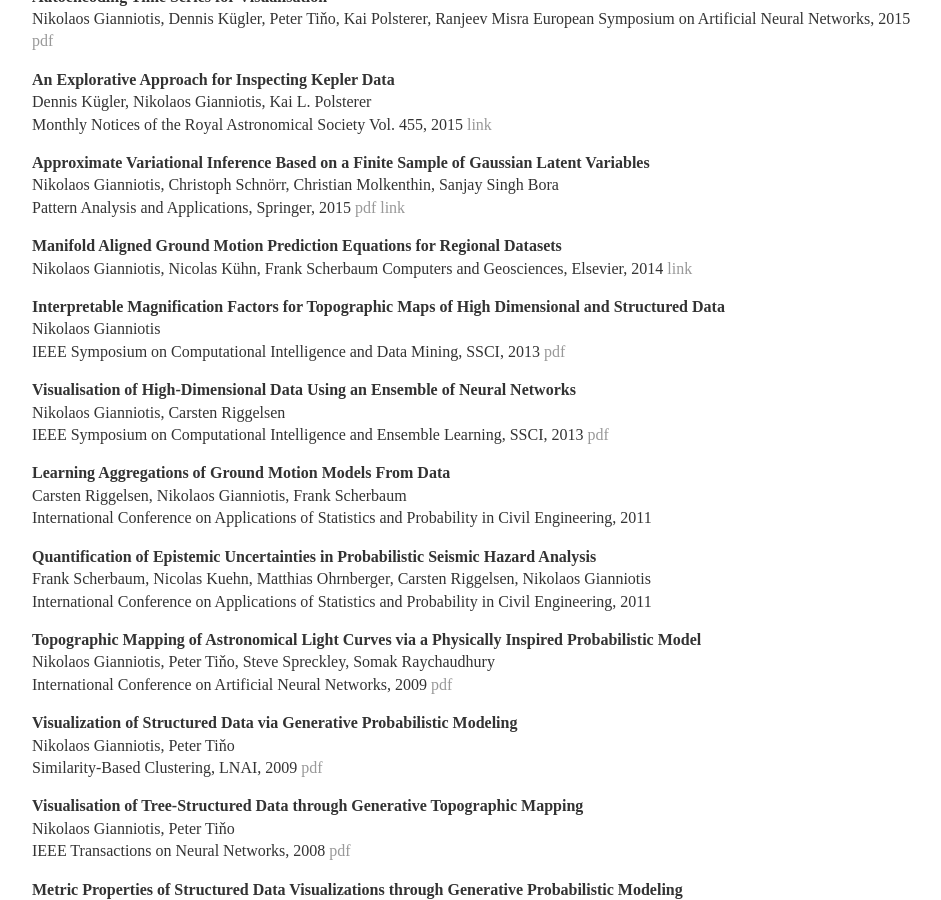
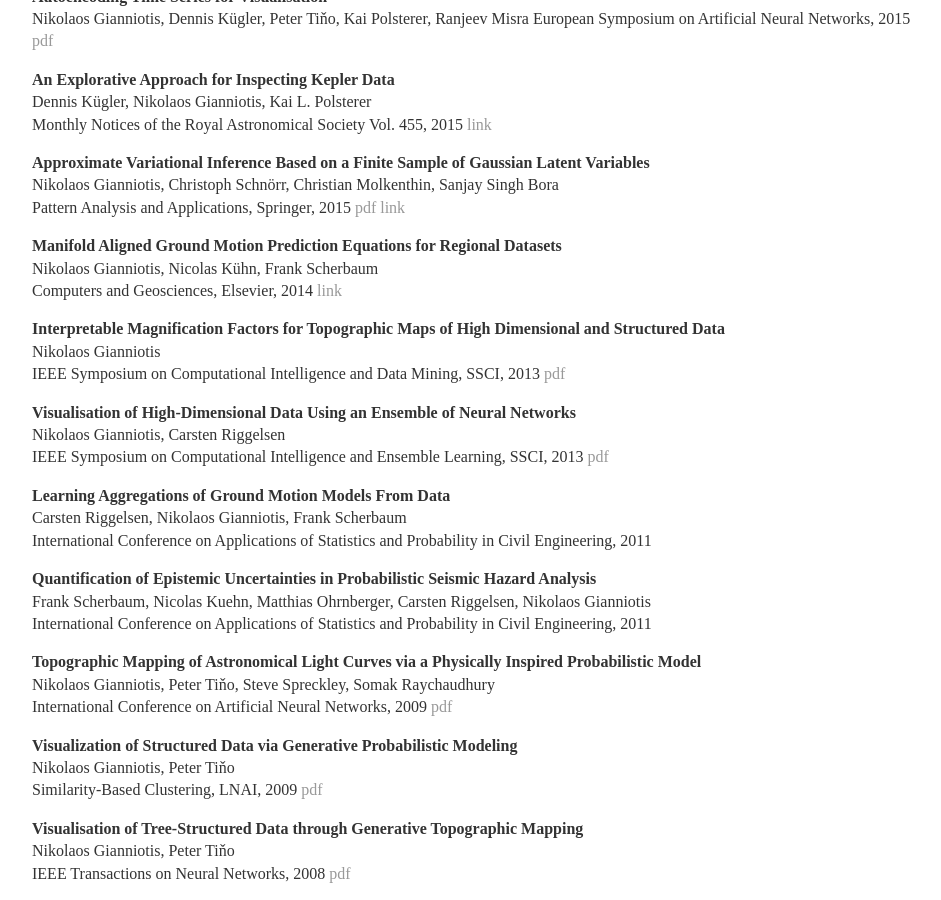
Before and after one commit to ngiann/ngiann.github.io, a Jekyll site: the page built from papers/index.md, in a window 1280 px wide and 900 px high, scrolled down 825 px. Shown: the whole window, without its empty margins (160-1101 px from the left). Built offline with Jekyll 4.4.1, drawn with Linux system fonts in a browser that asks for light colours.

```diff
--- a/papers/index.md
+++ b/papers/index.md
@@ -61,7 +61,7 @@ Pattern Analysis and Applications, Springer, 2015 [pdf](https://www.dropbox.com/
 
 
 **Manifold Aligned Ground Motion Prediction Equations for Regional Datasets**\
-Nikolaos Gianniotis, Nicolas Kühn, Frank Scherbaum
+Nikolaos Gianniotis, Nicolas Kühn, Frank Scherbaum\
 Computers and Geosciences, Elsevier, 2014 [link](http://www.sciencedirect.com/science/article/pii/S0098300414001009)
 
 
```
